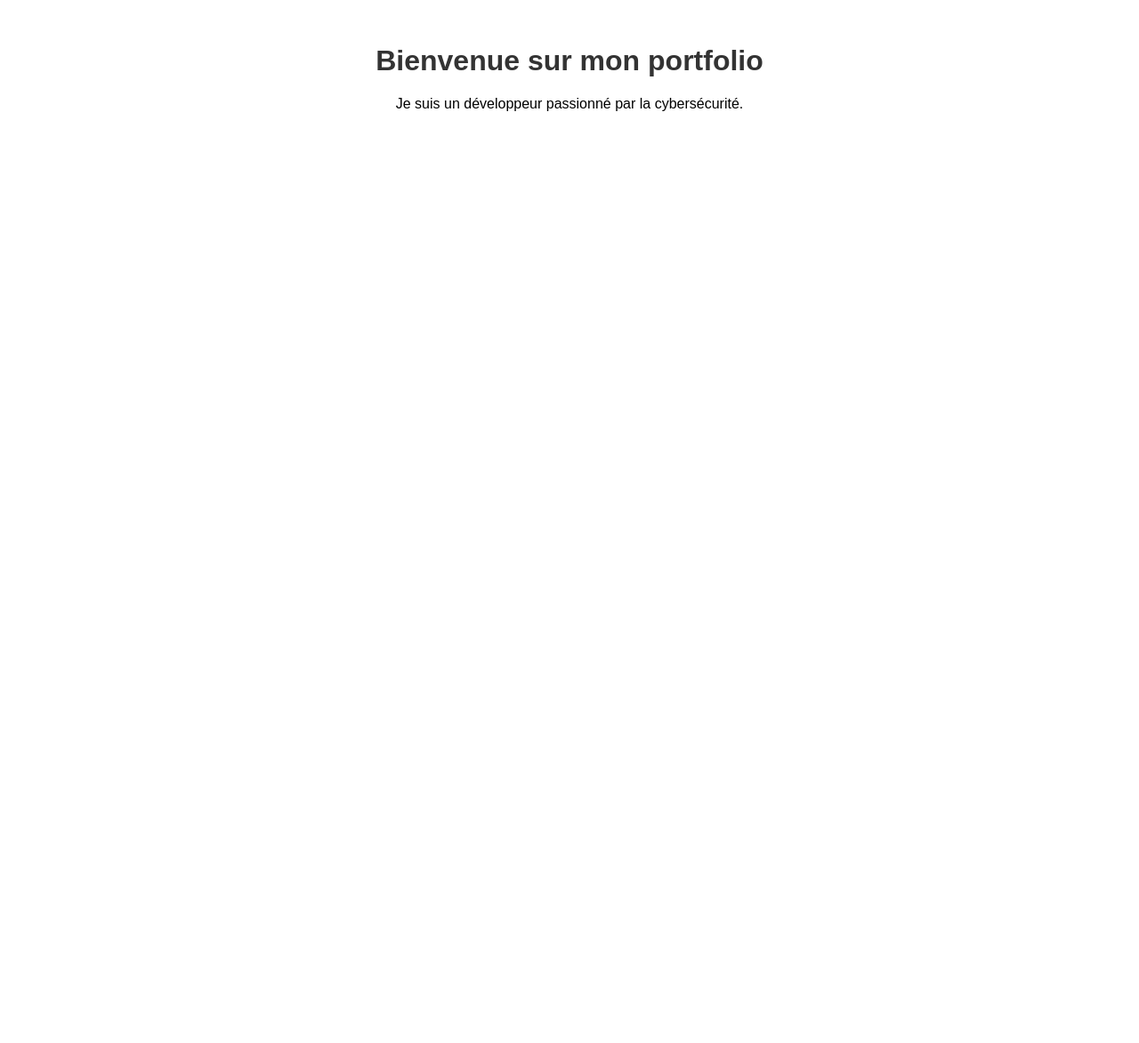
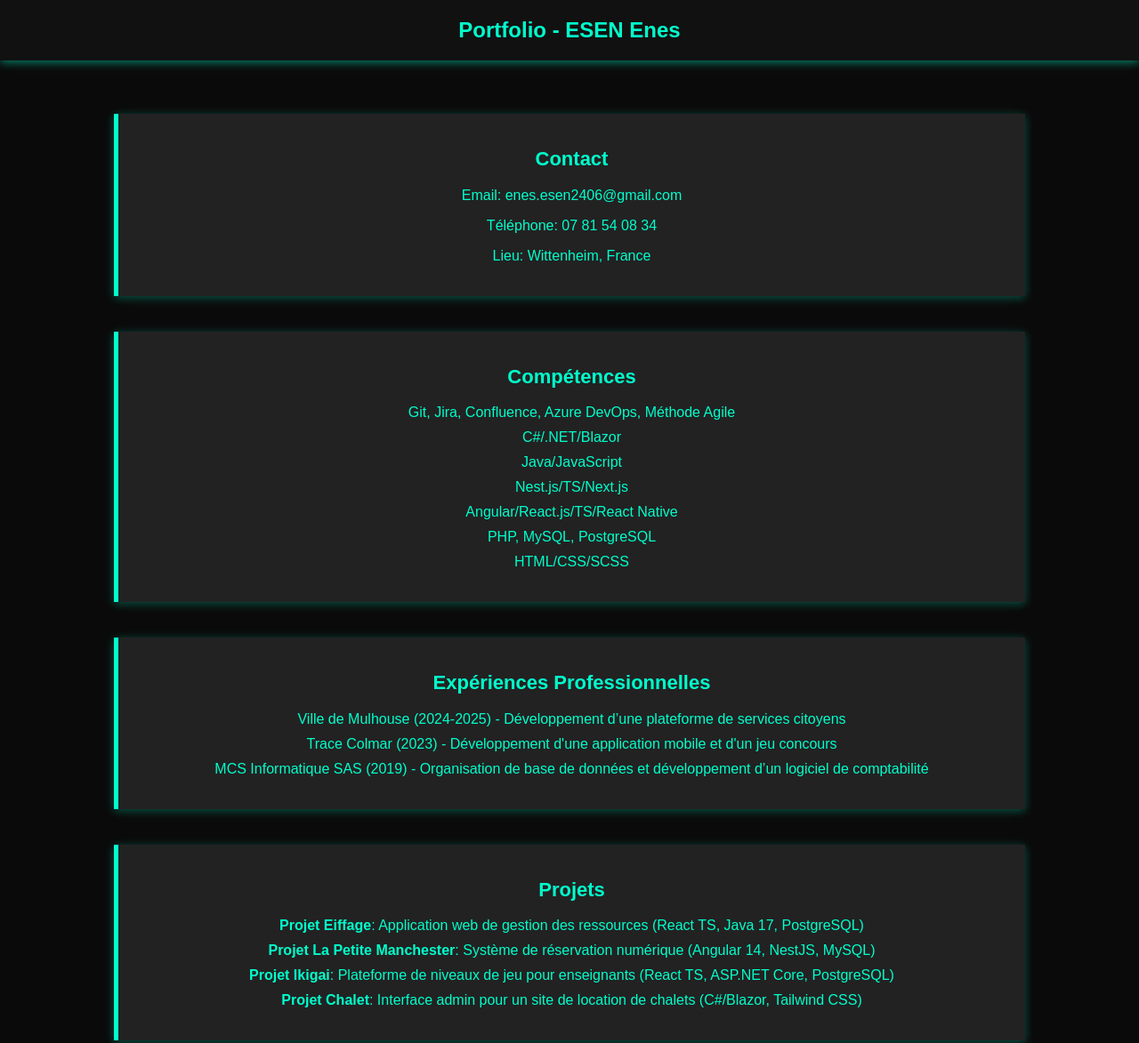
Before and after one commit to En3sN/enes.esen, a plain HTML site: page index.html in a window 1280 px wide. Shown: the top 1173 px of the page at 89% size. Before the commit the page ends 800 px from the top, so only its background shows below. Drawn offline with Linux system fonts and the light colour scheme.

Commit message:
Update index.html

```diff
--- a/index.html
+++ b/index.html
@@ -3,20 +3,108 @@
 <head>
     <meta charset="UTF-8">
     <meta name="viewport" content="width=device-width, initial-scale=1.0">
-    <title>Mon Portfolio</title>
+    <title>Portfolio - ESEN Enes</title>
     <style>
         body {
             font-family: Arial, sans-serif;
+            background-color: #0a0a0a;
+            color: #00ffcc;
             text-align: center;
-            margin: 50px;
+            margin: 0;
+            padding: 0;
         }
-        h1 {
-            color: #333;
+        header {
+            background: #111;
+            padding: 20px;
+            font-size: 24px;
+            font-weight: bold;
+            box-shadow: 0 2px 10px rgba(0, 255, 204, 0.5);
+        }
+        .container {
+            width: 80%;
+            margin: auto;
+            padding: 20px;
+        }
+        .section {
+            margin: 40px 0;
+            padding: 20px;
+            border-left: 5px solid #00ffcc;
+            background: #222;
+            box-shadow: 0 2px 10px rgba(0, 255, 204, 0.3);
+        }
+        h2 {
+            color: #00ffcc;
+            font-size: 22px;
+        }
+        ul {
+            list-style: none;
+            padding: 0;
+        }
+        li {
+            margin: 10px 0;
+        }
+        footer {
+            background: #111;
+            padding: 10px;
+            margin-top: 20px;
         }
     </style>
 </head>
 <body>
-    <h1>Bienvenue sur mon portfolio</h1>
-    <p>Je suis un développeur passionné par la cybersécurité.</p>
+    <header>Portfolio - ESEN Enes</header>
+    <div class="container">
+        <div class="section">
+            <h2>Contact</h2>
+            <p>Email: enes.esen2406@gmail.com</p>
+            <p>Téléphone: 07 81 54 08 34</p>
+            <p>Lieu: Wittenheim, France</p>
+        </div>
+        <div class="section">
+            <h2>Compétences</h2>
+            <ul>
+                <li>Git, Jira, Confluence, Azure DevOps, Méthode Agile</li>
+                <li>C#/.NET/Blazor</li>
+                <li>Java/JavaScript</li>
+                <li>Nest.js/TS/Next.js</li>
+                <li>Angular/React.js/TS/React Native</li>
+                <li>PHP, MySQL, PostgreSQL</li>
+                <li>HTML/CSS/SCSS</li>
+            </ul>
+        </div>
+        <div class="section">
+            <h2>Expériences Professionnelles</h2>
+            <ul>
+                <li>Ville de Mulhouse (2024-2025) - Développement d’une plateforme de services citoyens</li>
+                <li>Trace Colmar (2023) - Développement d'une application mobile et d'un jeu concours</li>
+                <li>MCS Informatique SAS (2019) - Organisation de base de données et développement d’un logiciel de comptabilité</li>
+            </ul>
+        </div>
+        <div class="section">
+            <h2>Projets</h2>
+            <ul>
+                <li><b>Projet Eiffage</b>: Application web de gestion des ressources (React TS, Java 17, PostgreSQL)</li>
+                <li><b>Projet La Petite Manchester</b>: Système de réservation numérique (Angular 14, NestJS, MySQL)</li>
+                <li><b>Projet Ikigai</b>: Plateforme de niveaux de jeu pour enseignants (React TS, ASP.NET Core, PostgreSQL)</li>
+                <li><b>Projet Chalet</b>: Interface admin pour un site de location de chalets (C#/Blazor, Tailwind CSS)</li>
+            </ul>
+        </div>
+        <div class="section">
+            <h2>Langues</h2>
+            <ul>
+                <li>Turc: Courant</li>
+                <li>Anglais: B1</li>
+                <li>Espagnol: A2</li>
+            </ul>
+        </div>
+        <div class="section">
+            <h2>Diplômes</h2>
+            <ul>
+                <li>Baccalauréat professionnel Gestion Administration (2020-2021)</li>
+                <li>Brevet d'études professionnelles (2019-2020)</li>
+                <li>Certificat SST (2019-2020)</li>
+            </ul>
+        </div>
+    </div>
+    <footer>&copy; 2025 - ESEN Enes | Portfolio Cybersécurité & Informatique</footer>
 </body>
 </html>
```
